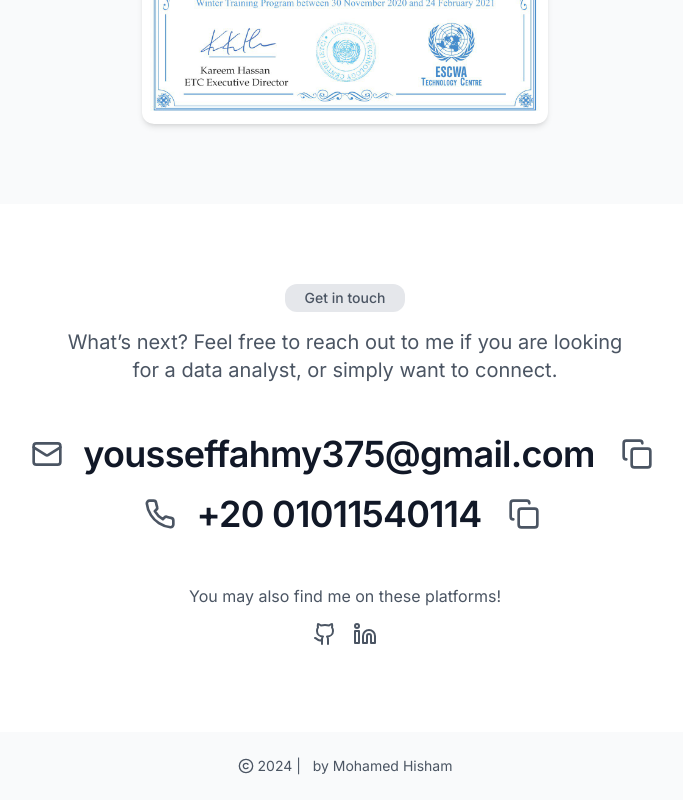
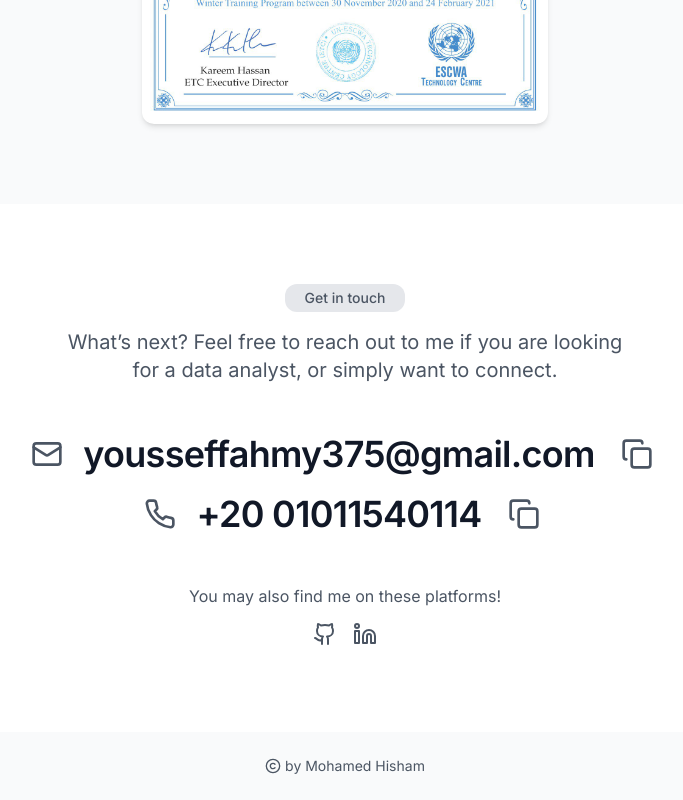
Before and after one commit to mohamedhesham569/youssef, a Next.js app: page / in a window 1280 px wide. Shown: the part 10293-11093 px from the top of the page, without its empty margins (295-978 px from the left). Built offline with nearby package versions, Linux system fonts and the light colour scheme.

Commit message:
Update footer.tsx

```diff
--- a/src/components/layout/footer.tsx
+++ b/src/components/layout/footer.tsx
@@ -10,8 +10,7 @@ const Footer = () => {
       <div className="flex items-center justify-center gap-1">
         <Typography className="flex items-center" variant="body3">
           <Copyright className="mr-1 inline-block h-4 w-4" />
-          {new Date().getFullYear()} |&nbsp;
-          &nbsp;by Mohamed Hisham
+         by Mohamed Hisham
         </Typography>
       </div>
     </footer>
```
